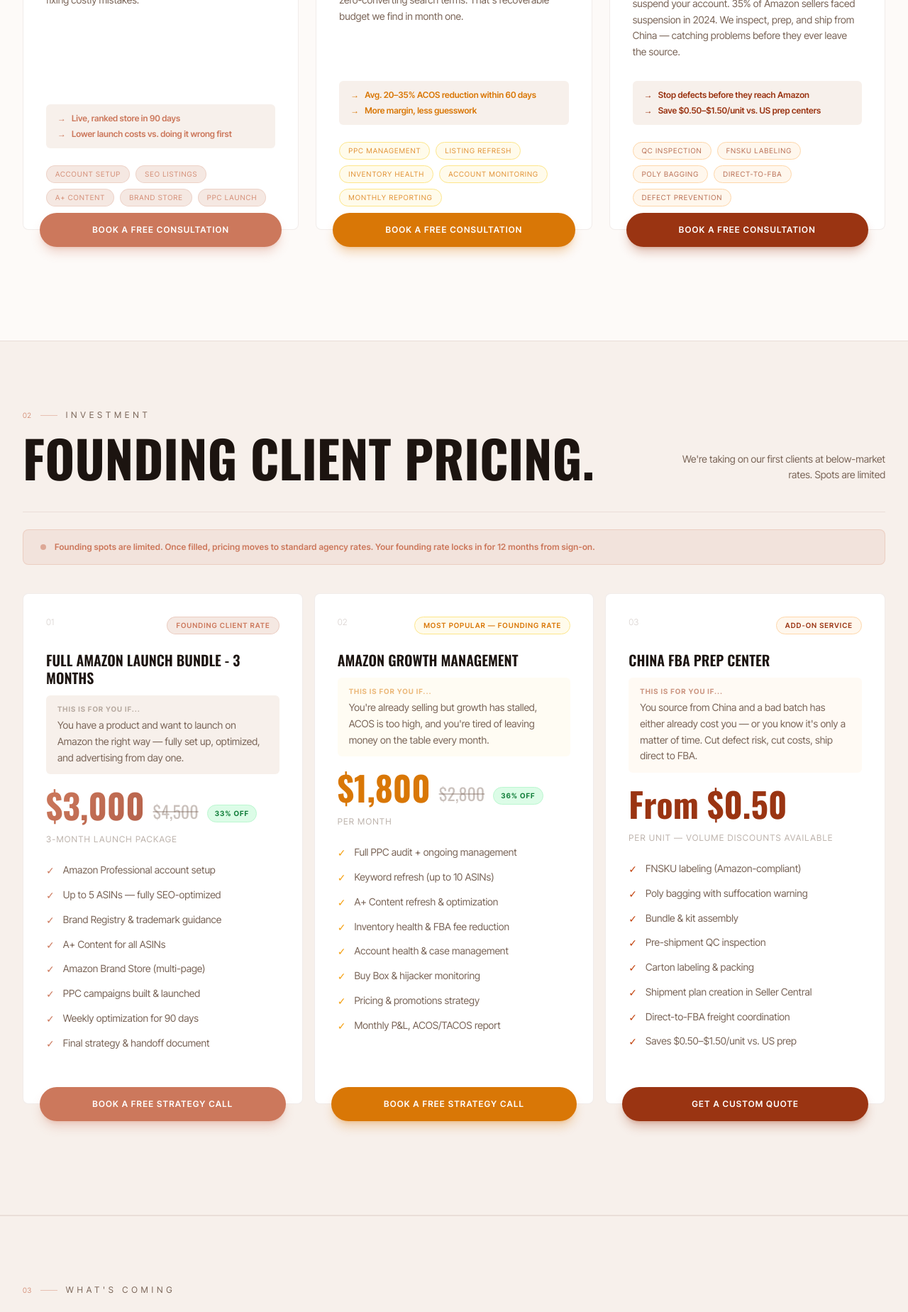
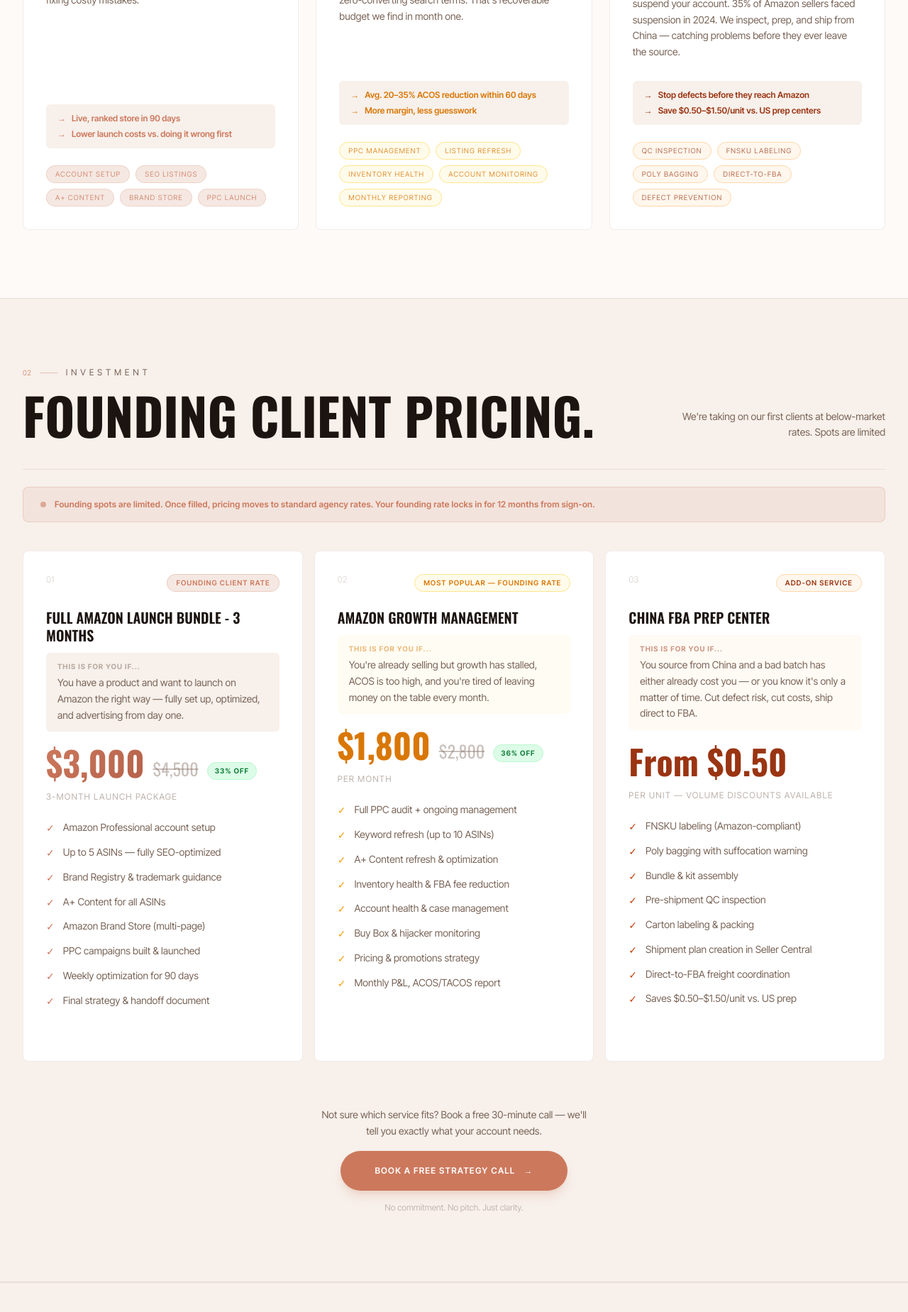
Before and after one commit to suicyde7/prettygoodstuff, a Next.js app: page / in a window 1280 px wide. Shown: the part 1664-3513 px from the top of the page at 71% size. Built offline with nearby package versions, Linux system fonts and the light colour scheme.

Commit message:
Remove per-card CTAs, add single booking CTA below Pricing

```diff
--- a/components/Pricing.tsx
+++ b/components/Pricing.tsx
@@ -177,13 +177,13 @@
 
         <div ref={ref}
           className={`grid grid-cols-1 md:grid-cols-3 gap-4 transition-all duration-700 ${isVisible ? 'opacity-100 translate-y-0' : 'opacity-0 translate-y-8'}`}>
-          {plans.map(({ num, tag, service, forIf, price, originalPrice, discount, unit, features, cta, accent, steps }, i) => {
+          {plans.map(({ num, tag, service, forIf, price, originalPrice, discount, unit, features, accent, steps }, i) => {
             const s = styles[accent]
             return (
               <div
                 key={service}
                 className="relative cursor-pointer group"
-                style={{ perspective: '1200px', height: '780px' }}
+                style={{ perspective: '1200px' }}
                 onClick={() => toggle(i)}
               >
                 {/* Flip container */}
@@ -285,19 +285,26 @@
 
                 </div>
 
-                {/* ── CTA BUTTON — centered exactly on card face bottom edge ── */}
-                <a
-                  href="#contact"
-                  onClick={(e) => e.stopPropagation()}
-                  style={{ top: '720px', transform: 'translateY(-50%)' }}
-                  className={`absolute left-6 right-6 text-center text-xs font-semibold tracking-widest uppercase py-4 rounded-full transition-all duration-300 shadow-lg ${flipped[i] ? 'opacity-0 pointer-events-none' : 'opacity-100'
-                    } ${s.button}`}
-                >
-                  {cta}
-                </a>
               </div>
             )
           })}
+        </div>
+
+        {/* Single CTA */}
+        <div className="mt-16 flex flex-col items-center gap-4 text-center">
+          <p className="text-muted text-sm max-w-sm leading-relaxed">
+            Not sure which service fits? Book a free 30-minute call — we'll tell you exactly what your account needs.
+          </p>
+          <a
+            href="https://calendly.com/welcome-prettygoodstuff/30min"
+            target="_blank"
+            rel="noopener noreferrer"
+            className="group flex items-center gap-3 bg-accent text-white font-semibold text-xs tracking-widest uppercase px-12 py-5 rounded-full hover:bg-accentDark transition-all duration-200 shadow-lg shadow-accent/20"
+          >
+            Book a Free Strategy Call
+            <span className="group-hover:translate-x-1 transition-transform duration-200">→</span>
+          </a>
+          <p className="text-muted/40 text-xs">No commitment. No pitch. Just clarity.</p>
         </div>
 
       </div>
--- a/components/Services.tsx
+++ b/components/Services.tsx
@@ -132,7 +132,7 @@
               <div
                 key={name}
                 className="relative cursor-pointer group"
-                style={{ perspective: '1200px', height: '780px' }}
+                style={{ perspective: '1200px' }}
                 onClick={() => toggle(i)}
               >
                 {/* Flip container */}
@@ -208,16 +208,6 @@
 
                 </div>
 
-                {/* Button — centered on bottom border */}
-                <a
-                  href="#contact"
-                  onClick={(e) => e.stopPropagation()}
-                  style={{ top: '720px', transform: 'translateY(-50%)' }}
-                  className={`absolute left-6 right-6 text-center text-xs font-semibold tracking-widest uppercase py-4 rounded-full shadow-lg transition-all duration-300 ${flipped[i] ? 'opacity-0 pointer-events-none' : 'opacity-100'
-                    } ${s.button}`}
-                >
-                  Book a Free Consultation
-                </a>
               </div>
             )
           })}
```
